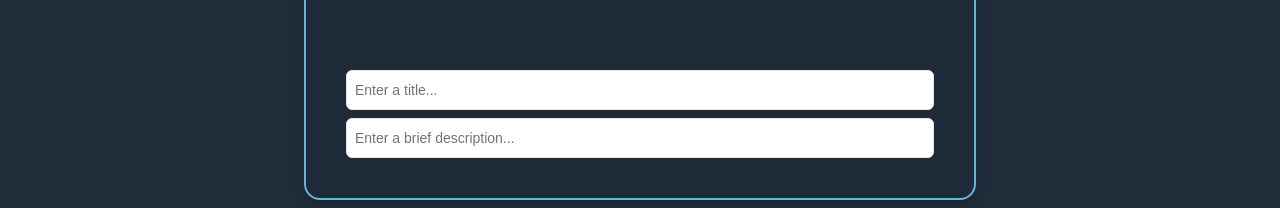
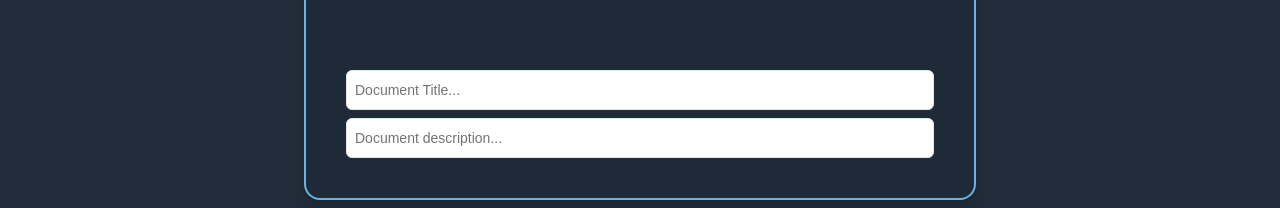
Before and after one commit to snxethan/PRO200-MODO, a Next.js app in the folder shen-yun/: page /console/chat in a window 1280 px wide. Shown: the part 496-704 px from the top of the page. Built offline with nearby package versions, Linux system fonts and the light colour scheme; no server answers; sample sign-in values are in the browser's storage.

Commit message:
s
changes

```diff
--- a/shen-yun/src/app/console/chat/[id]/page.tsx
+++ b/shen-yun/src/app/console/chat/[id]/page.tsx
@@ -20,7 +20,7 @@ interface Conversation {
 }
 
 export default function ChatDetailPage() {
-    const { id } = useParams(); // ✅ Ensures correct ID extraction
+    const { id } = useParams();
     const [conversation, setConversation] = useState<Conversation | null>(null);
     const { user } = useAuth();
 
--- a/shen-yun/src/app/console/chat/page.tsx
+++ b/shen-yun/src/app/console/chat/page.tsx
@@ -70,7 +70,7 @@ export default function ChatPage() {
                 setTitle("");
                 setDescription("");
                 alert("Chat saved successfully!");
-                router.push("/Console/Docs"); // Redirect to the docs page
+                router.push("/console/docs"); // Redirect to the docs page
             } catch (error) {
                 console.error("Error saving chat:", error);
                 alert("Error saving chat.");
@@ -114,14 +114,14 @@ export default function ChatPage() {
                             type="text"
                             value={title}
                             onChange={(e) => setTitle(e.target.value)}
-                            placeholder="Enter a title..."
+                            placeholder="Document Title..."
                             className="bg-white text-black w-full p-2 rounded-md"
                         />
                         <Input
                             type="text"
                             value={description}
                             onChange={(e) => setDescription(e.target.value)}
-                            placeholder="Enter a brief description..."
+                            placeholder="Document description..."
                             className="bg-white text-black w-full p-2 rounded-md"
                         />
                     </div>
```
Also changed, not shown: 1 other file (tests, documents, lock files or other folders).
